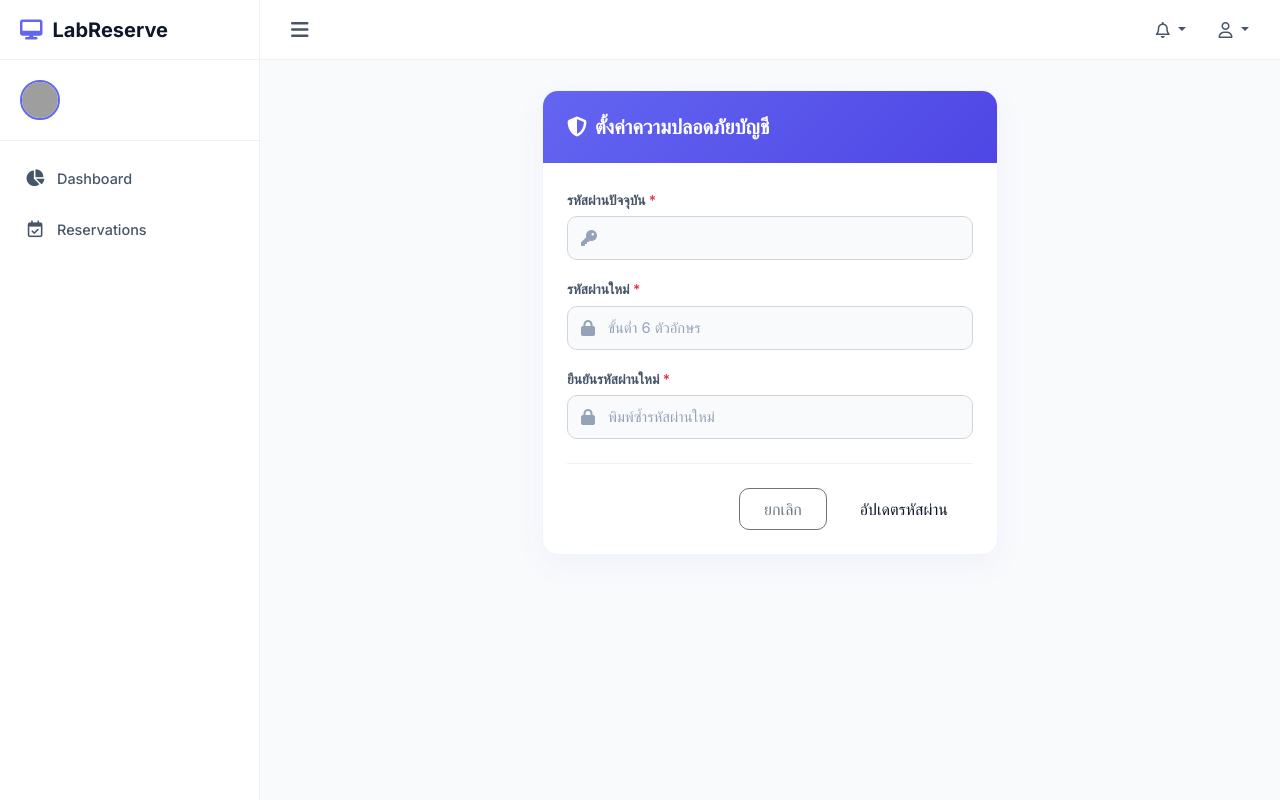
After one commit to Phoomss/CRS, a PHP site: template views/settings/profile.php in a window 1280 px wide. The commit adds this page. Run offline with PHP 8.4, Linux system fonts and the light colour scheme; the template is opened without the code that fills it, so the values that code supplies are empty; some libraries are stand-ins or nearby versions; grey boxes are pictures that could not be loaded.

Commit message:
Add personal security profile view and update navigation link

```diff
--- a/public/index.php
+++ b/public/index.php
@@ -97,6 +97,7 @@ $router->get('settings', [App\Controllers\SettingController::class, 'index'], [A
 $router->post('settings/update', [App\Controllers\SettingController::class, 'update'], [AuthMiddleware::class, AdminMiddleware::class, CSRFMiddleware::class]);
 $router->get('settings/backup', [App\Controllers\SettingController::class, 'backup'], [AuthMiddleware::class, AdminMiddleware::class]);
 $router->post('settings/restore', [App\Controllers\SettingController::class, 'restore'], [AuthMiddleware::class, AdminMiddleware::class, CSRFMiddleware::class]);
+$router->get('settings/profile', [App\Controllers\SettingController::class, 'profile'], [AuthMiddleware::class]);
 $router->post('settings/change-password', [App\Controllers\AuthController::class, 'changePassword'], [AuthMiddleware::class, CSRFMiddleware::class]);
 
 // 6. Resolve Route
--- a/views/layouts/main.php
+++ b/views/layouts/main.php
@@ -594,7 +594,7 @@ $unreadNotifs = $currentUser ? $notifService->getUserNotifications((int)$current
                             <i class="fa-regular fa-user"></i>
                         </button>
                         <ul class="dropdown-menu dropdown-menu-end dropdown-menu-dark" style="border-radius: 12px;">
-                            <li><a class="dropdown-item" href="/settings"><i class="fa-solid fa-key me-2 text-muted"></i> Security Profile</a></li>
+                            <li><a class="dropdown-item" href="/settings/profile"><i class="fa-solid fa-key me-2 text-muted"></i> Security Profile</a></li>
                             <li><hr class="dropdown-divider border-secondary"></li>
                             <li>
                                 <form action="/logout" method="POST">
--- /dev/null
+++ b/views/settings/profile.php
@@ -0,0 +1,141 @@
+<style>
+    .profile-card {
+        border-radius: 16px;
+        box-shadow: 0 10px 30px rgba(99, 102, 241, 0.05);
+        border: 1px solid rgba(99, 102, 241, 0.08);
+        background-color: #ffffff;
+        overflow: hidden;
+    }
+    .profile-header {
+        background: linear-gradient(135deg, #6366f1 0%, #4f46e5 100%);
+        padding: 24px;
+        border-bottom: none;
+    }
+    .profile-header h5 {
+        color: #ffffff;
+        font-weight: 700;
+        margin: 0;
+    }
+    .form-label {
+        font-weight: 600;
+        color: #475569;
+        font-size: 0.85rem;
+        margin-bottom: 6px;
+    }
+    .form-control {
+        border: 1px solid #d1d5db;
+        border-radius: 10px;
+        padding: 10px 14px;
+        font-size: 0.92rem;
+        background-color: #f9fafb;
+        transition: all 0.2s ease;
+    }
+    .form-control:focus {
+        border-color: #6366f1;
+        box-shadow: 0 0 0 4px rgba(99, 102, 241, 0.1);
+        background-color: #ffffff;
+    }
+    .input-group-icon {
+        position: relative;
+    }
+    .input-group-icon i {
+        position: absolute;
+        left: 14px;
+        top: 50%;
+        transform: translateY(-50%);
+        color: #94a3b8;
+    }
+    .input-group-icon .form-control {
+        padding-left: 40px;
+    }
+</style>
+
+<div class="row justify-content-center">
+    <div class="col-lg-6 col-md-8">
+        <div class="card profile-card">
+            <div class="profile-header">
+                <h5><i class="fa-solid fa-shield-halved me-2"></i>ตั้งค่าความปลอดภัยบัญชี</h5>
+            </div>
+            <div class="card-body p-4">
+                <form id="change-pass-form">
+                    <div class="mb-3">
+                        <label for="old_password" class="form-label">รหัสผ่านปัจจุบัน <span class="text-danger">*</span></label>
+                        <div class="input-group-icon">
+                            <i class="fa-solid fa-key"></i>
+                            <input type="password" class="form-control" id="old_password" name="old_password" required>
+                        </div>
+                    </div>
+                    <div class="mb-3">
+                        <label for="new_password" class="form-label">รหัสผ่านใหม่ <span class="text-danger">*</span></label>
+                        <div class="input-group-icon">
+                            <i class="fa-solid fa-lock"></i>
+                            <input type="password" class="form-control" id="new_password" name="new_password" placeholder="ขั้นต่ำ 6 ตัวอักษร" required>
+                        </div>
+                    </div>
+                    <div class="mb-3">
+                        <label for="confirm_new_password" class="form-label">ยืนยันรหัสผ่านใหม่ <span class="text-danger">*</span></label>
+                        <div class="input-group-icon">
+                            <i class="fa-solid fa-lock"></i>
+                            <input type="password" class="form-control" id="confirm_new_password" name="confirm_new_password" placeholder="พิมพ์ซ้ำรหัสผ่านใหม่" required>
+                        </div>
+                    </div>
+
+                    <div class="d-flex justify-content-end gap-2 border-top border-secondary border-opacity-10 pt-4 mt-4">
+                        <a href="/dashboard" class="btn btn-outline-secondary px-4 py-2" style="border-radius: 10px;">ยกเลิก</a>
+                        <button type="submit" class="btn btn-indigo px-4 py-2" style="border-radius: 10px;">อัปเดตรหัสผ่าน</button>
+                    </div>
+                </form>
+            </div>
+        </div>
+    </div>
+</div>
+
+<script>
+    document.addEventListener('DOMContentLoaded', function() {
+        // Change password handler
+        $('#change-pass-form').on('submit', function(e) {
+            e.preventDefault();
+
+            $.ajax({
+                url: '/settings/change-password',
+                method: 'POST',
+                data: {
+                    old_password: $('#old_password').val(),
+                    new_password: $('#new_password').val(),
+                    confirm_new_password: $('#confirm_new_password').val(),
+                    csrf_token: '<?= csrf_token() ?>'
+                },
+                success: function(response) {
+                    Swal.fire({
+                        icon: 'success',
+                        title: 'อัปเดตรหัสผ่านสำเร็จแล้ว!',
+                        text: 'รหัสผ่านของคุณได้รับการเปลี่ยนเรียบร้อยแล้ว',
+                        confirmButtonColor: '#6366f1',
+                        background: '#ffffff',
+                        color: '#1e293b'
+                    }).then(() => {
+                        $('#change-pass-form')[0].reset();
+                    });
+                },
+                error: function(xhr) {
+                    var errorMsg = xhr.responseJSON?.error || 'ไม่สามารถอัปเดตรหัสผ่านได้';
+                    if (xhr.status === 422) {
+                        errorMsg = '';
+                        var errors = xhr.responseJSON.errors;
+                        for (var field in errors) {
+                            errorMsg += errors[field].join('<br>') + '<br>';
+                        }
+                    }
+                    Swal.fire({
+                        icon: 'error',
+                        title: 'ข้อผิดพลาด',
+                        html: errorMsg,
+                        confirmButtonColor: '#6366f1',
+                        background: '#ffffff',
+                        color: '#1e293b'
+                    });
+                }
+            });
+        });
+    });
+</script>
```
Also changed, not shown: app/Controllers/SettingController.php (+7 -0 lines).
